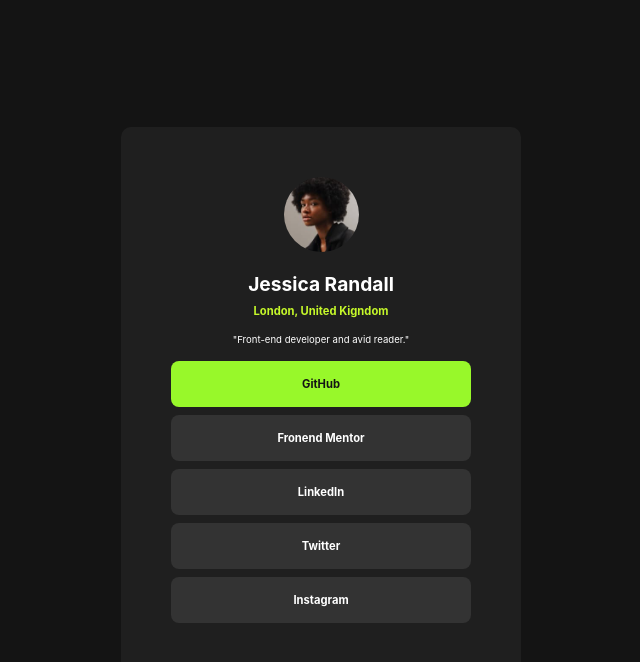
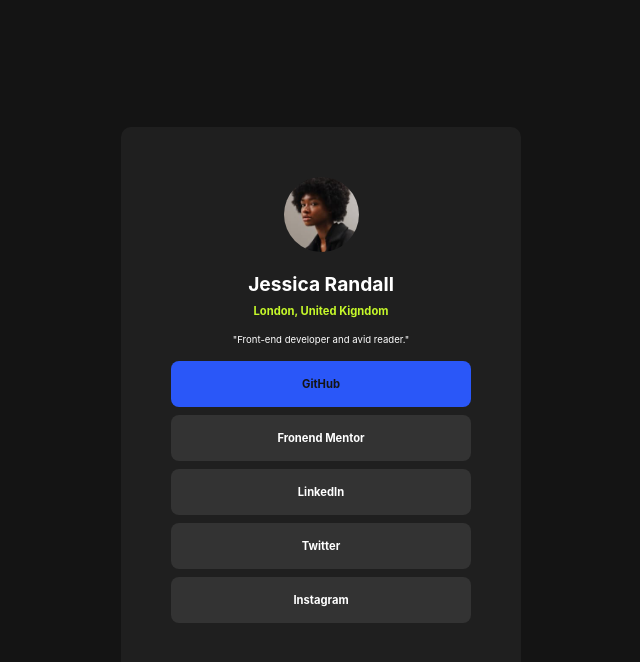
Before and after one commit to GaLiALaura/primer-proyecto, a plain HTML site: page index.html in a window 1280 px wide. In both pictures the pointer is over the button "GitHub". Shown: the whole page, without its empty margins (319-959 px from the left). Drawn offline with Linux system fonts and the light colour scheme.

Commit message:
Primera Version

```diff
--- a/style.css
+++ b/style.css
@@ -68,6 +68,6 @@ body{
     transition: all 0.15s ease-in-out;
 }
 .container ul li button:hover{
-    background-color:hsl(88, 94%, 57%);
+    background-color:hsl(227, 94%, 57%);
     color: hsl(0, 0%, 8%);
 }
```
